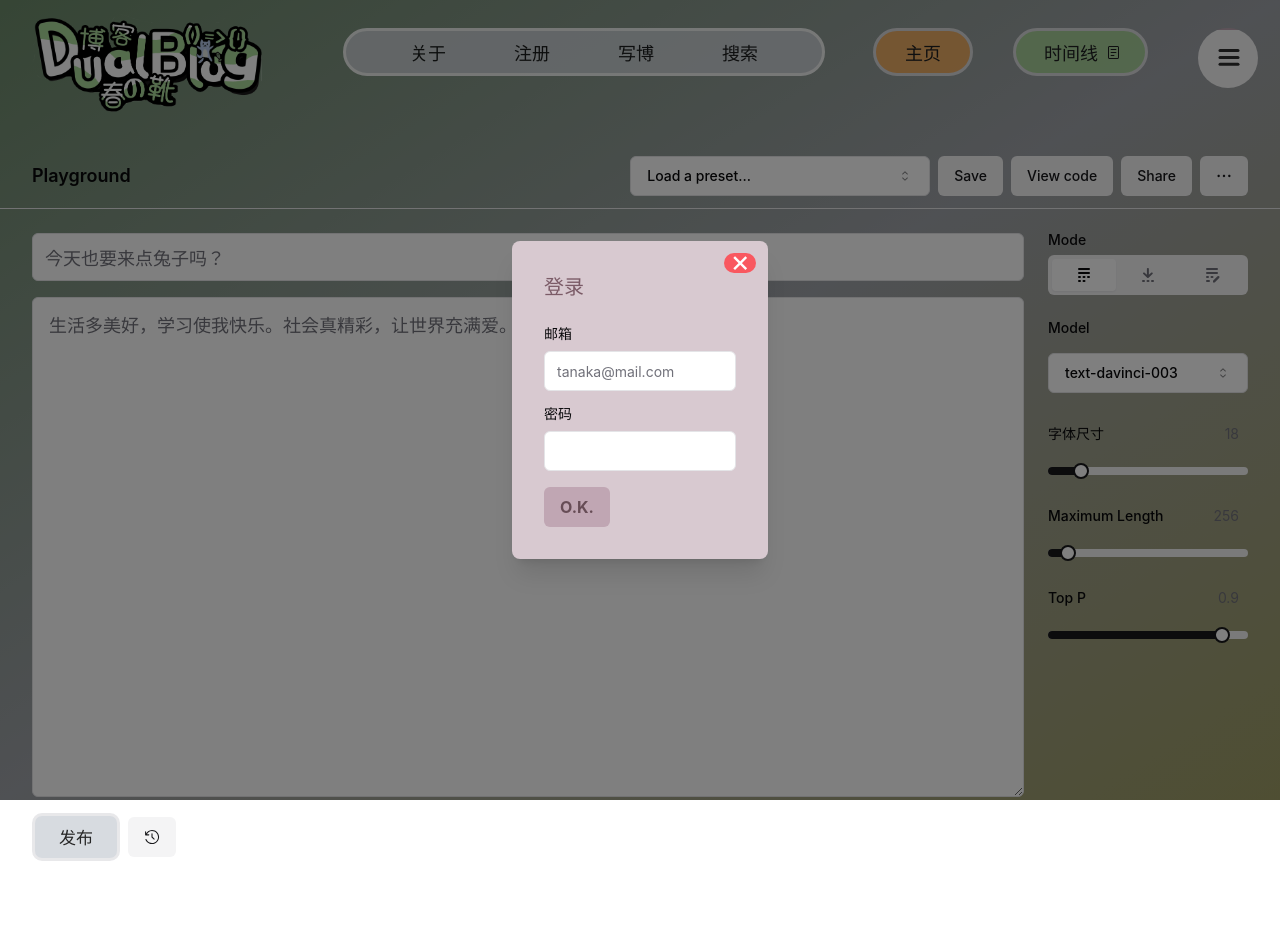
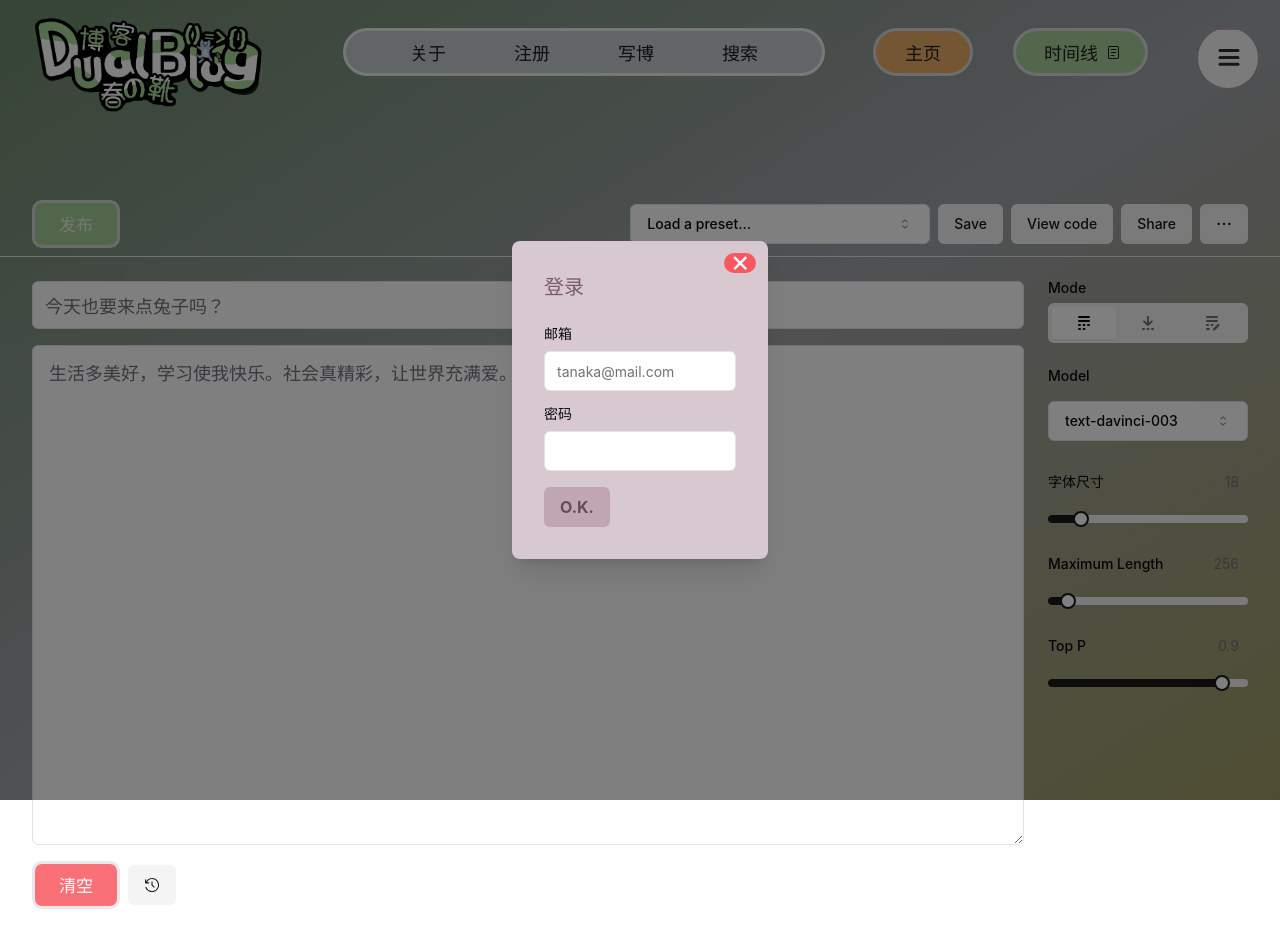
Before and after one commit to zy035c/dualblog-frontend, a React (Create React App) app: page /write_post in a window 1280 px wide. Shown: the top 948 px of the page. Built offline with nearby package versions, Linux system fonts and the light colour scheme; a web font is replaced by a local one.

Commit message:
better write blog ui

```diff
--- a/src/blog/home/header_memu.tsx
+++ b/src/blog/home/header_memu.tsx
@@ -109,13 +109,13 @@ export function HeaderMenu() {
             <DbLogo />
             <div className="fixed inset-1 inset-y-3 z-20 h-fit flex flex-row-reverse items-start justify-start p-4">
                 <UserDropdown />
-                <div className='lg:mr-12 md:mr-5'>
+                <div className='xl:mr-12 lg:mr-5'>
                     <TimelineOption />
                 </div>
-                <div className='lg:mr-10 md:mr-4'>
+                <div className='xl:mr-10 lg:mr-4'>
                     <MainPageOption />
                 </div>
-                <div className='lg:mr-12 md:mr-5'>
+                <div className='xl:mr-12 lg:mr-5'>
                     <HeaderOptions />
                 </div>
 
--- a/src/blog/tblog/new_post.jsx
+++ b/src/blog/tblog/new_post.jsx
@@ -1,5 +1,5 @@
 import { LoginRequired } from "src/blog/user/login";
-import PlaygroundPage from "./write_blog/editor";
+import BlogEditor from "./write_blog/editor";
 
 const NewPostSignIn = () => {
 
@@ -14,8 +14,8 @@ const NewPostSignIn = () => {
 };
 
 const BlogWriter = () => (
-  <div className="mt-36">
-    <PlaygroundPage />
+  <div className="mt-48">
+    <BlogEditor />
   </div>
 );
 
--- a/src/blog/tblog/write_blog/editor.tsx
+++ b/src/blog/tblog/write_blog/editor.tsx
@@ -39,6 +39,7 @@ import ModelSelectTab from "./form"
 import { toast } from "src/components/ui/use-toast"
 import { empty_blog_warning, post_blog_text } from "src/texts/blog_text"
 import { postNewBlog } from "src/apis/api_blog"
+import { useNavigate } from "react-router-dom"
 
 
 export const metadata = {
@@ -46,11 +47,12 @@ export const metadata = {
   description: "The OpenAI Playground built using the components.",
 }
 
-export default function PlaygroundPage() {
+export default function BlogEditor() {
 
   const [fontSize, setFontSize] = React.useState([18]);
   const titleRef = React.useRef<HTMLInputElement>(null);
   const contentRef = React.useRef<HTMLTextAreaElement>(null);
+  const nav = useNavigate();
 
   const handleSubmit = async () => {
     let content = contentRef.current?.value;
@@ -71,6 +73,7 @@ export default function PlaygroundPage() {
         description: post_blog_text(true),
         duration: 1800,
       });
+      nav("/posts");
     } else {
       toast({
         title: "似乎因为某种原因发布失败了...",
@@ -78,6 +81,11 @@ export default function PlaygroundPage() {
         duration: 2300,
       });
     }
+  }
+
+  const handleClear = async () => {
+    contentRef.current.value = "";
+    titleRef.current.value = "";
   }
 
   return (
@@ -100,7 +108,15 @@ export default function PlaygroundPage() {
       </div>
       <div className="hidden h-full flex-col md:flex">
         <div className="container flex flex-col items-start justify-between space-y-2 py-4 sm:flex-row sm:items-center sm:space-y-0 md:h-16">
-          <h2 className="text-lg font-semibold">Playground</h2>
+          <Button
+            variant='outline'
+            className="flex h-[48px] rounded-[10px] w-auto opacity-85 border-[3px] bg-gumi-green md:text-sm lg:text-lg"
+            onClick={handleSubmit}
+          >
+            <motion.div whileHover={{ scale: 1.1 }} whileTap={{ scale: 0.9 }} className='header-menu-option-text pb-[1px] text-white px-2 text-[17px]'>
+              发布
+            </motion.div>
+          </Button>
           <div className="ml-auto flex w-full space-x-2 sm:justify-end">
             <PresetSelector presets={presets} />
             <PresetSave />
@@ -142,11 +158,11 @@ export default function PlaygroundPage() {
                     <div className="flex flex-row items-center space-x-2 w-auto">
                       <Button
                         variant='outline'
-                        className="flex h-[48px] rounded-[10px] w-auto opacity-85 border-[3px] bg-gray-300 md:text-sm lg:text-lg"
-                        onClick={handleSubmit}
+                        className="flex h-[48px] rounded-[10px] w-auto opacity-85 border-[3px] bg-gumi-red md:text-sm lg:text-lg"
+                        onClick={handleClear}
                       >
-                        <motion.div whileHover={{ scale: 1.1 }} whileTap={{ scale: 0.9 }} className='header-menu-option-text pb-[1px] text-black px-2 text-[17px]'>
-                          发布
+                        <motion.div whileHover={{ scale: 1.1 }} whileTap={{ scale: 0.9 }} className='header-menu-option-text pb-[1px] text-white px-2 text-[17px]'>
+                          清空
                         </motion.div>
                       </Button>
                       <Button variant="secondary">
```
Also changed, not shown: 1 other file (tests, documents, lock files or other folders).
